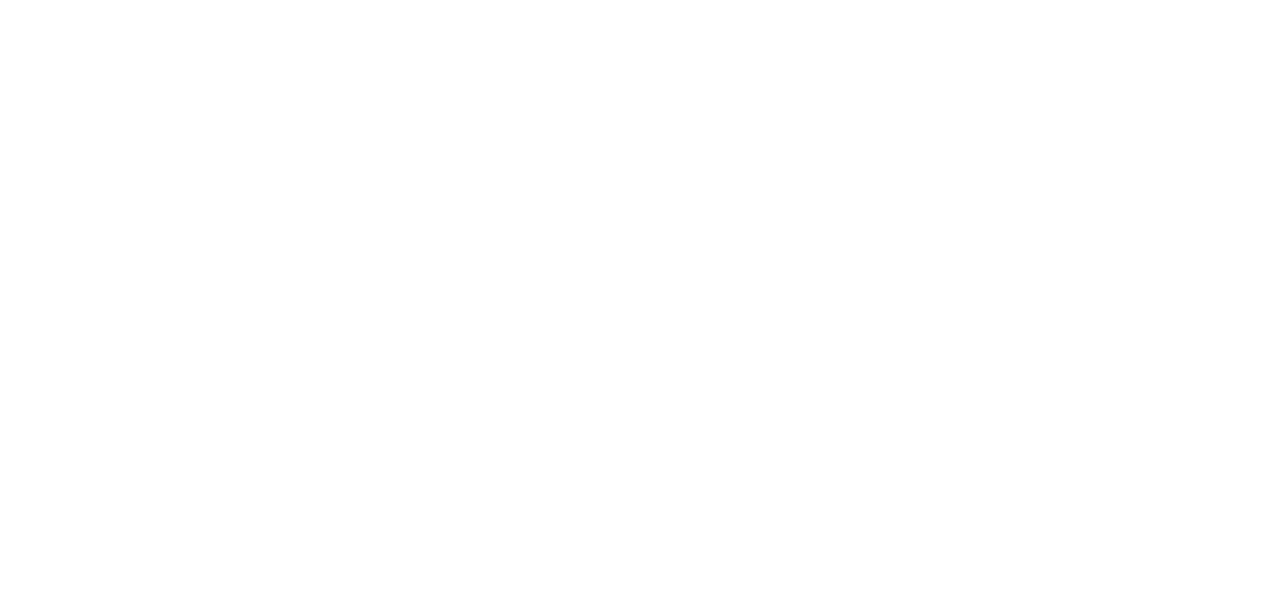
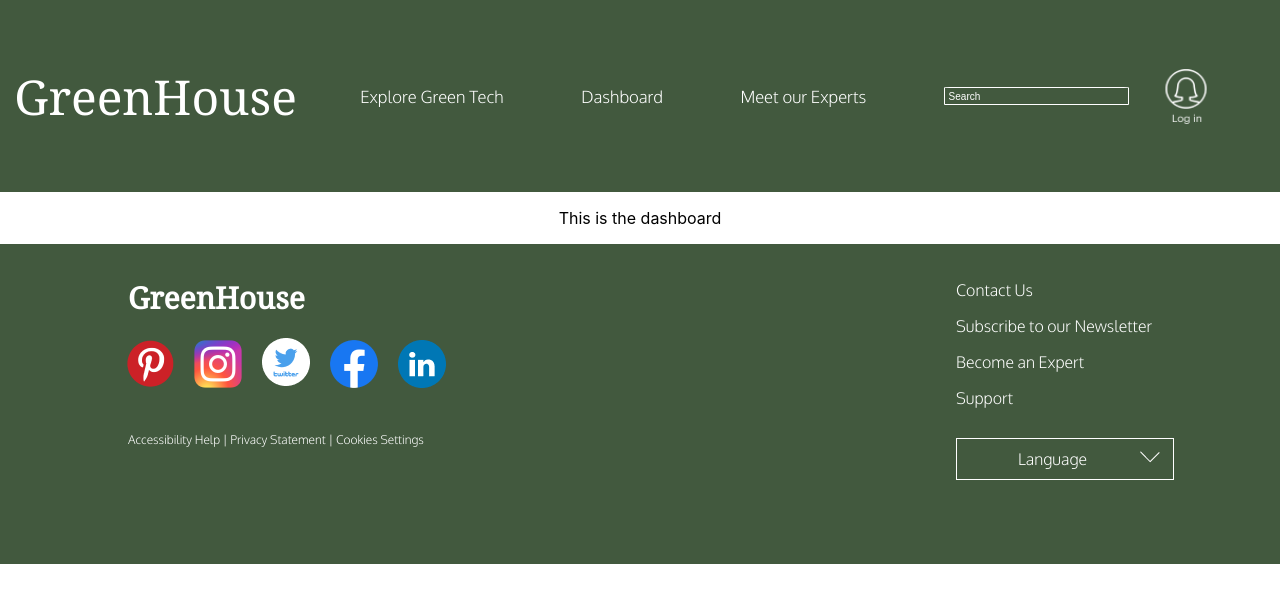
Before and after one commit to suttondemlong/green-house, a React (Create React App) app in the folder client/: page /dashboard in a window 1280 px wide. Shown: the top 602 px of the page. Built offline with nearby package versions, Linux system fonts and the light colour scheme.

Commit message:
Added the dashboard link and routing from the homepage

```diff
--- a/client/src/App.js
+++ b/client/src/App.js
@@ -6,6 +6,7 @@ import Articles from "./screens/Articles/Articles"
 import ArticleCreate from "./screens/ArticleCreate/ArticleCreate";
 import ArticleDetail from "./screens/ArticleDetail/ArticleDetail";
 import ArticleEdit from "./screens/ArticleEdit/ArticleEdit"
+import Dashboard from "./screens/Dashboard/Dashboard"
 
 function App() {
   return (
@@ -16,6 +17,7 @@ function App() {
         <Route exact path="/add-article" component={ArticleCreate} />
         <Route exact path="/articles/:id/edit" component={ArticleEdit} />
         <Route exact path="/articles/:id" component={ArticleDetail} />
+        <Route exact path="/dashboard" component={Dashboard} />
       </Switch>
     </div>
   );
--- a/client/src/components/shared/Nav/Nav.jsx
+++ b/client/src/components/shared/Nav/Nav.jsx
@@ -11,7 +11,9 @@ function Nav(props) {
       <p className="app-name">GreenHouse</p>
       </Link>
       <p className="links">Explore Green Tech</p>
-      <p className="links">Dashboard</p>
+      <Link to='/dashboard' style={{textDecoration: 'none', color: '#ffffff'}}>
+        <p className="links">Dashboard</p>
+      </Link>
       <p className="links">Meet our Experts</p>
         <div className="search">
         <input className="nav-search-bar" type="text" placeholder="Search" />
--- /dev/null
+++ b/client/src/screens/Dashboard/Dashboard.jsx
@@ -0,0 +1,14 @@
+import React from "react";
+import Layout from '../../components/shared/Layout/Layout'
+
+function Dashboard(props) {
+  return (
+    <Layout>
+      <div>
+      <p>This is the dashboard</p>
+      </div>
+    </Layout>
+  );
+}
+
+export default Dashboard;
```
Also changed, not shown: client/src/screens/Dashboard/Dashboard.css (added).
